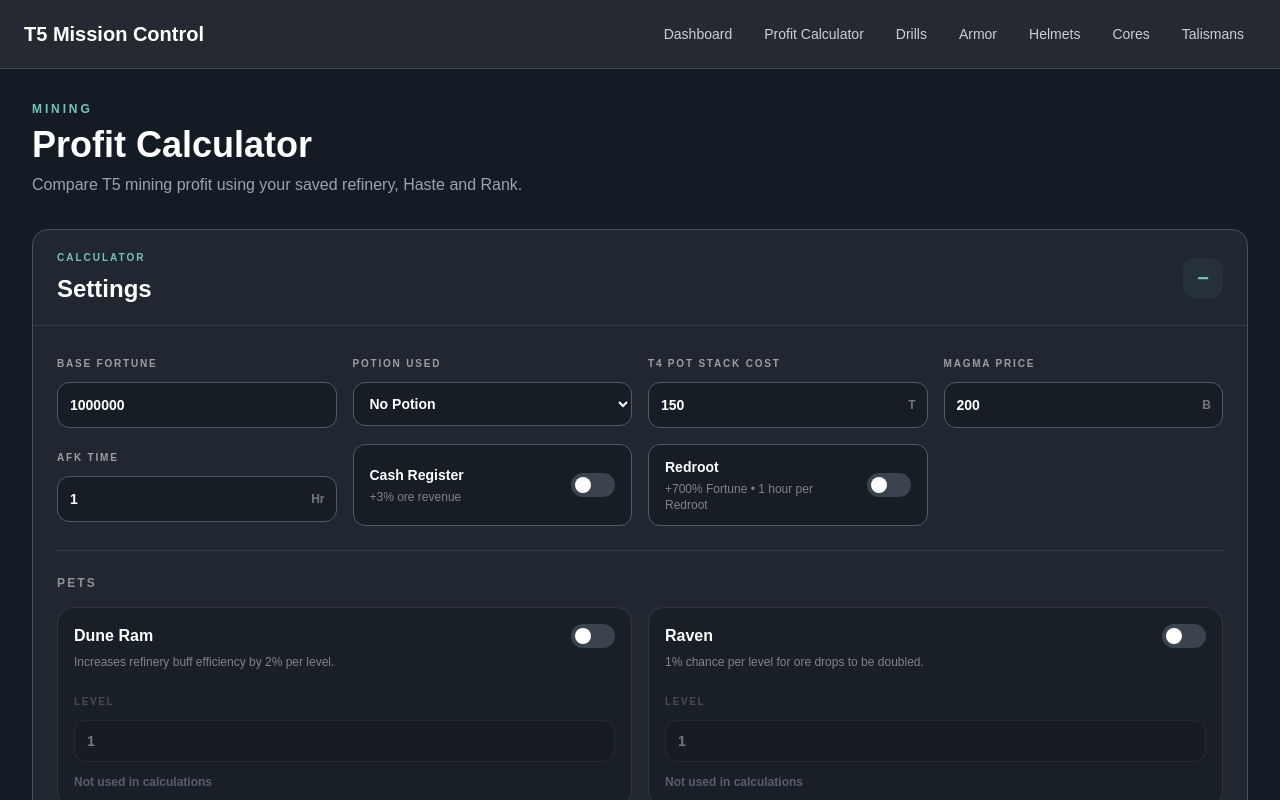
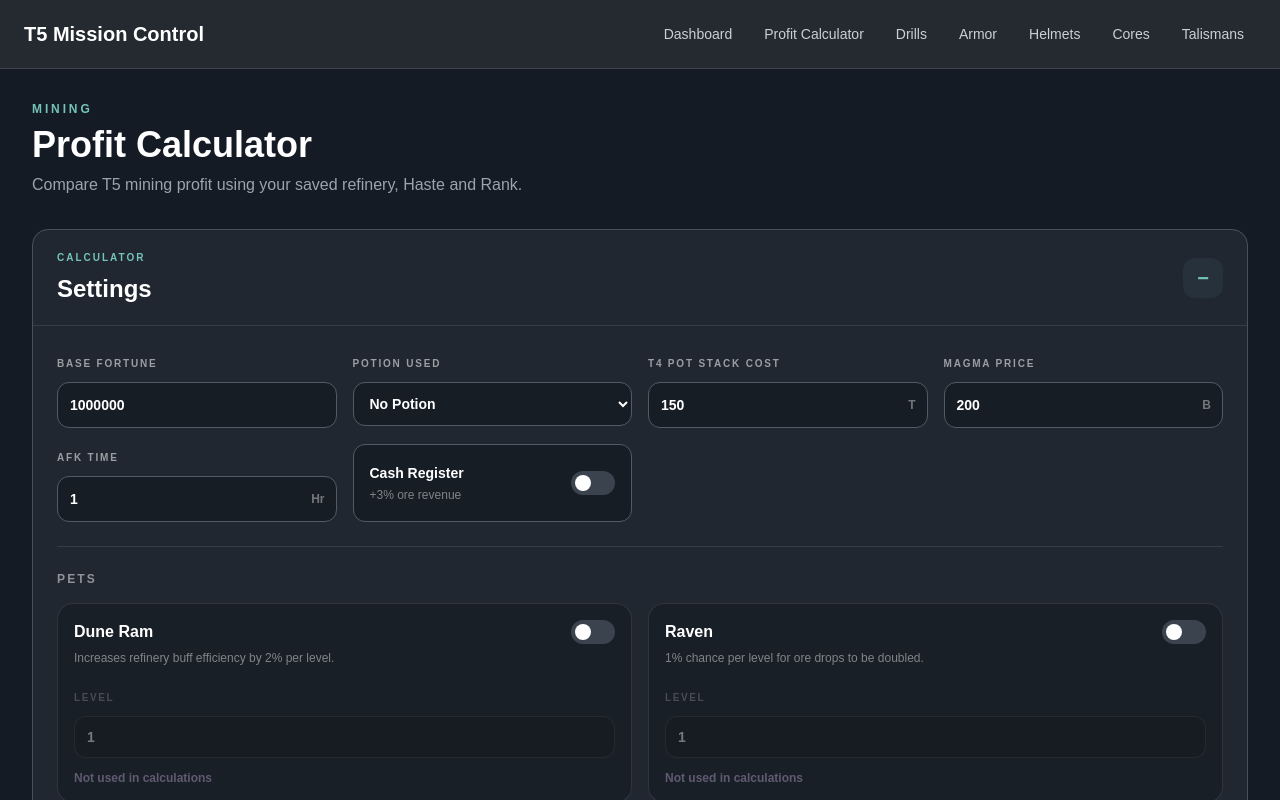
Before and after one commit to TheCxnnor/T5MC, a Next.js app: page /profit in a window 1280 px wide. Shown: the top 800 px of the page. Built offline with nearby package versions, Linux system fonts and the light colour scheme.

Commit message:
remove redroot

```diff
--- a/app/profit/page.tsx
+++ b/app/profit/page.tsx
@@ -84,8 +84,6 @@ type ProfitSavedState = {
   t4PotCost: number;
 
   cashRegister: boolean;
-
-  redroot: boolean;
 
   afkTime: number;
 
@@ -215,8 +213,6 @@ const DEFAULT_PROFIT_STATE: ProfitSavedState =
     t4PotCost: 150,
 
     cashRegister: false,
-
-    redroot: false,
 
     afkTime: 1,
 
@@ -1190,15 +1186,9 @@ function calculateOre(
       potionTier
     ];
 
-  const redrootMultiplier =
-    settings.redroot
-      ? 8
-      : 1;
-
   const effectiveFortune =
     settings.baseFortune *
-    potion.fortuneMultiplier *
-    redrootMultiplier;
+    potion.fortuneMultiplier;
 
   const currentPotionData =
     getPotionCostData(
@@ -1852,10 +1842,7 @@ export default function ProfitPage() {
         potionData[
           settings.potion
         ]
-          .fortuneMultiplier *
-        (settings.redroot
-          ? 8
-          : 1);
+          .fortuneMultiplier;
 
       return {
         powerRank,
@@ -2040,20 +2027,6 @@ export default function ProfitPage() {
                 updateSetting(
                   "cashRegister",
                   !settings.cashRegister
-                )
-              }
-            />
-
-            <ToggleCard
-              label="Redroot"
-              description="+700% Fortune • 1 hour per Redroot"
-              enabled={
-                settings.redroot
-              }
-              onToggle={() =>
-                updateSetting(
-                  "redroot",
-                  !settings.redroot
                 )
               }
             />
@@ -2272,9 +2245,6 @@ export default function ProfitPage() {
               cashRegister={
                 settings.cashRegister
               }
-              redroot={
-                settings.redroot
-              }
               duneRamOwned={
                 settings.duneRamOwned
               }
@@ -2378,8 +2348,7 @@ export default function ProfitPage() {
           Potion, T1, T2, T3 and T4. Magma value is shown
           separately and is never included in mining profit.
           Expected drops are rounded to the nearest whole
-          item. Redroot adds +700% Fortune and is assumed to
-          be kept active for the full AFK session when enabled.
+          item.
         </div>
 
       </div>
@@ -2985,7 +2954,6 @@ function BestSetup({
   powerRank,
   afkTime,
   cashRegister,
-  redroot,
   duneRamOwned,
   duneRamLevel,
   ravenOwned,
@@ -2999,8 +2967,6 @@ function BestSetup({
 
   cashRegister: boolean;
 
-  redroot: boolean;
-
   duneRamOwned: boolean;
 
   duneRamLevel: number;
@@ -3080,12 +3046,6 @@ function BestSetup({
         {cashRegister && (
           <SetupTag>
             Cash Register
-          </SetupTag>
-        )}
-
-        {redroot && (
-          <SetupTag>
-            Redroot
           </SetupTag>
         )}
 
```
